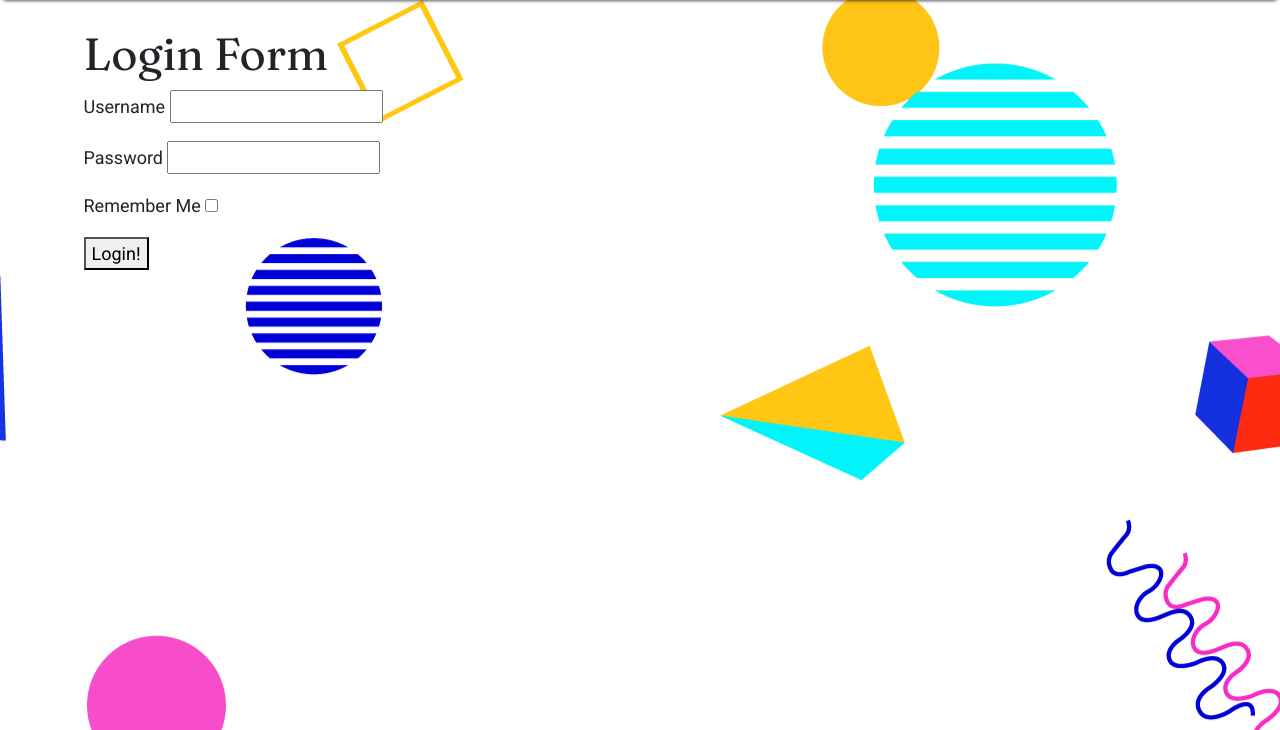
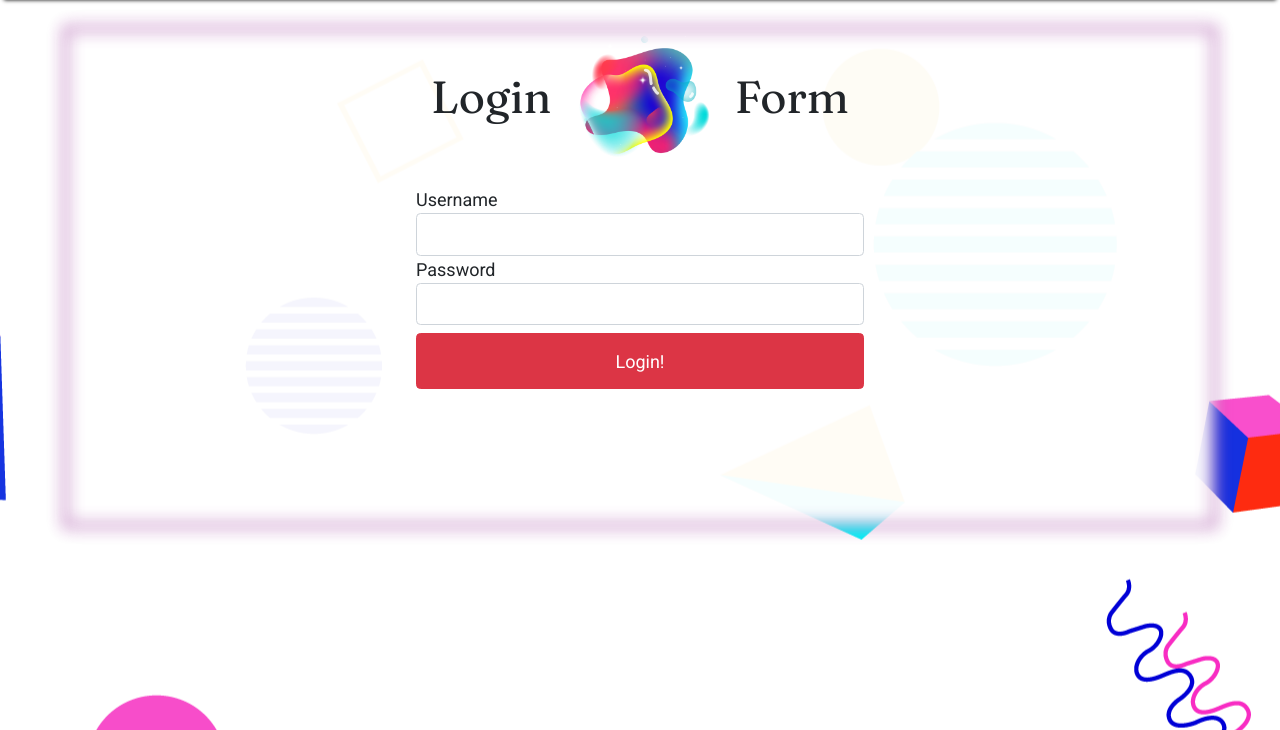
Before and after one commit to dengxinjuan/trueDeal, a Flask app: page /login in a window 1280 px wide. Shown: the part 70-800 px from the top of the page. Run offline with Flask 2, Linux system fonts and the light colour scheme.

Commit message:
update login sign out form

```diff
--- a/forms.py
+++ b/forms.py
@@ -7,7 +7,7 @@ from wtforms.validators import InputRequired,Email,NumberRange,AnyOf, DataRequir
 class LoginForm(FlaskForm):
     username = StringField('Username', validators=[InputRequired()])
     password = PasswordField('Password', validators=[InputRequired()])
-    remember_me = BooleanField('Remember Me')
+    #remember_me = BooleanField('Remember Me')
 
 ## signup form
 
--- a/templates/login.html
+++ b/templates/login.html
@@ -1,27 +1,37 @@
-
 {%extends 'base.html'%}
+{%block content%}
 
 
-{%block content%}
+<div class="center abox" style="height: 500px;"></div>
+
 <div class="container">
-<h1>Login Form</h1>
+
+
+   <h1 class="text-center">Login<img src="../static/navbar.png" style="height: 150px;">Form</h1>
+
+   <div class="row justify-content-center">
+      <div class="col-md-5">
          <form id="login_form" method="POST">
             {{form.hidden_tag()}}
+
             {% for field in form
             if field.widget.input_type != 'hidden' %}
+            <div class="form-group">
+               {{field.label}}
+               {{field(class_="form-control")}}
+               {% for error in field.errors %}
+               <small class="form-text text-danger">
+               {{error}}
+               </small>
+               {% endfor %}
+            </div>
+            {%endfor%}
 
-<p>
-    {{field.label}}
-    {{field}}
-    {% for error in field.errors %}
-    {{error}}
-    {% endfor %}
-</p>
-{%endfor%}
-<button type="submit">Login!</button>
-
+            <button type="submit" class="btn btn-danger wrn-btn" style="margin-top: 8px;">Login!</button>
          </form>
+      </div>
    </div>
 
 
+</div>
 {%endblock%}
```
Also changed, not shown: templates/signup.html (+17 -5 lines). Lines whose indentation alone changed are shown as unchanged.
